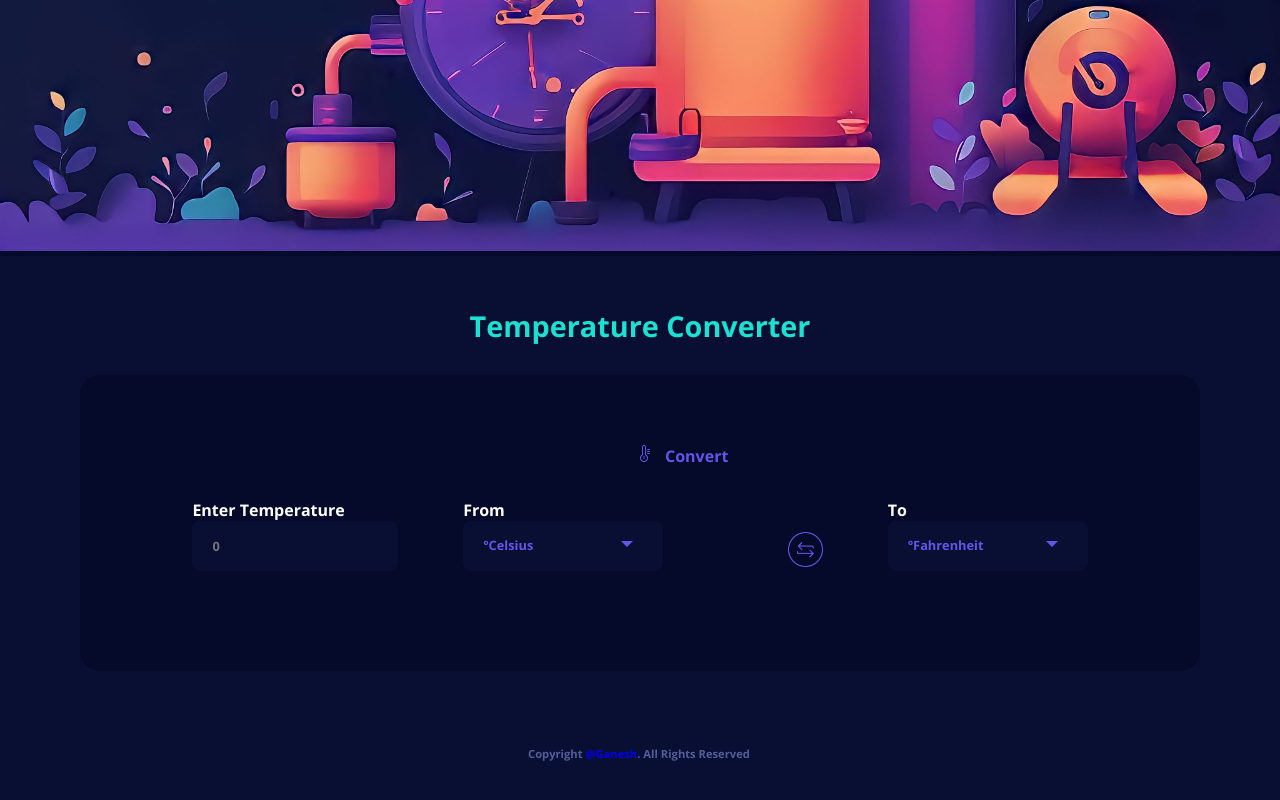
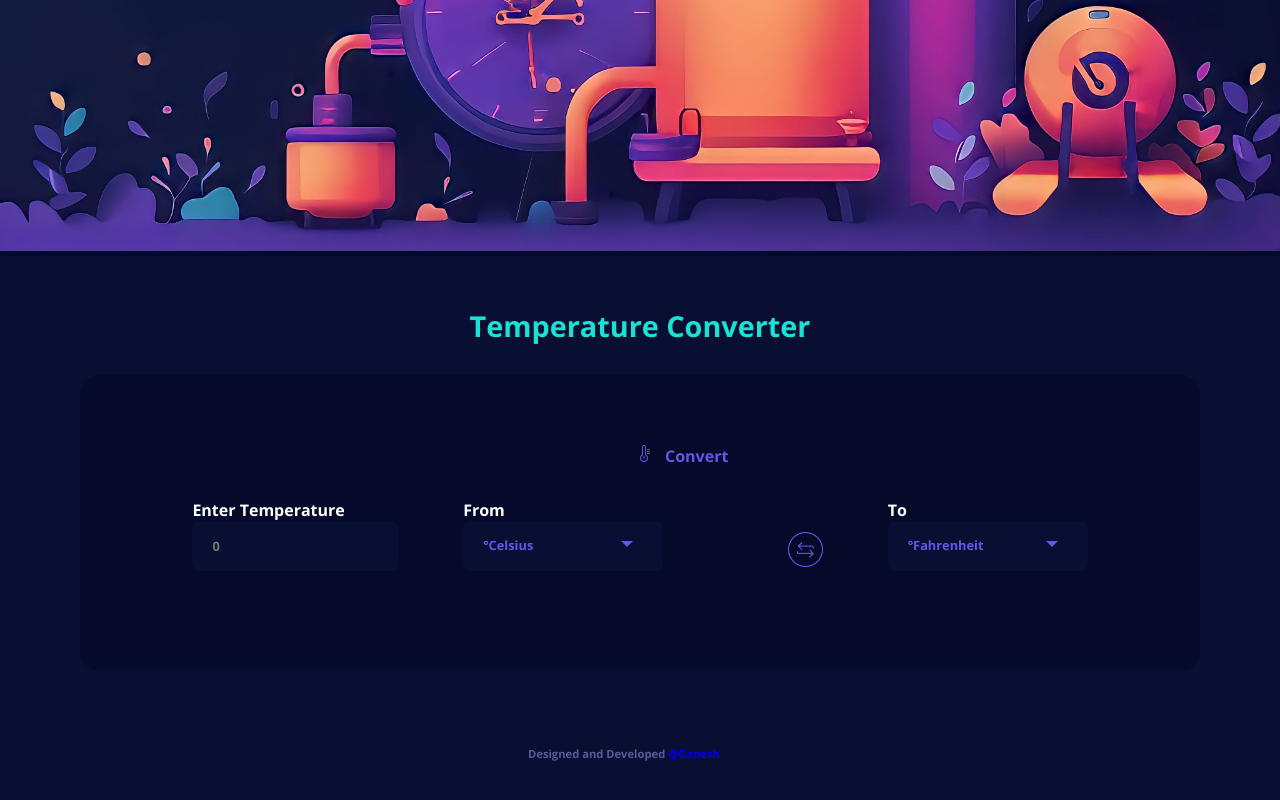
Before and after one commit to Ganeshdojo/CodeAlpha_Temperature_Converter, a plain HTML site: page index.html in a window 1280 px wide. Shown: the part 496-1296 px from the top of the page. Drawn offline with nearby package versions, Linux system fonts and the light colour scheme.

Commit message:
Update index.html

```diff
--- a/index.html
+++ b/index.html
@@ -71,8 +71,7 @@
             </div>
             <div id="result" class="result"></div>
         </form>
-        <span class="copyright">Copyright
-            <a href="https://github.com/Ganeshdojo">@Ganesh</a>. All Rights Reserved</span>
+        <span class="copyright">Designed and Developed <a href="https://github.com/Ganeshdojo"> @Ganesh</a></span>
     </section>
 
     <script src="script.js"></script>
```
